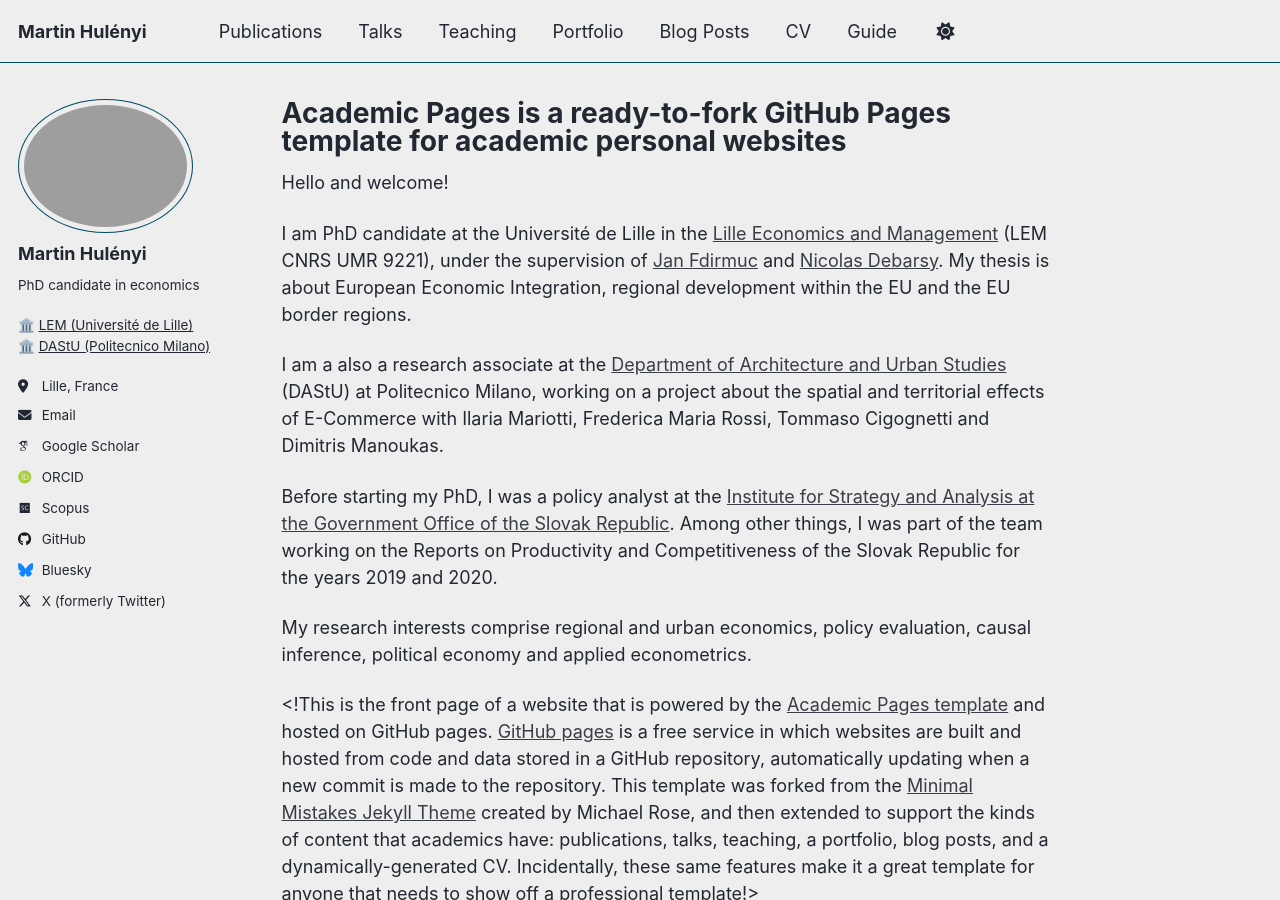
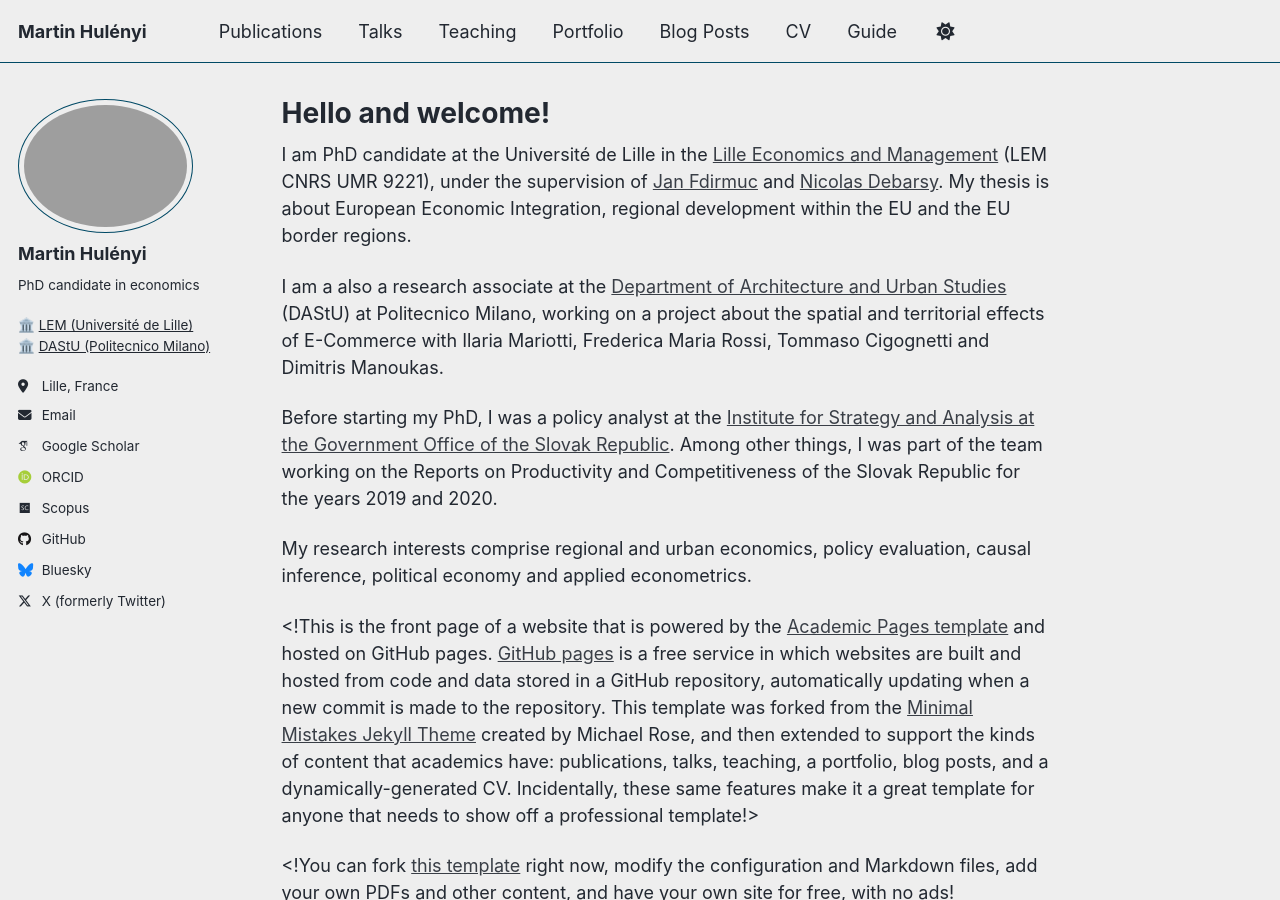
Before and after one commit to martinhulenyi/martinhulenyi.github.io, a Jekyll site: the page built from _pages/about.md, in a window 1280 px wide and 900 px high. Built offline with Jekyll 4.4.1, drawn with Linux system fonts in a browser that asks for light colours; some web fonts are replaced; a script that is not in the unit is left out.

Commit message:
Update about.md

```diff
--- a/_pages/about.md
+++ b/_pages/about.md
@@ -1,12 +1,11 @@
 ---
 permalink: /
-title: "Academic Pages is a ready-to-fork GitHub Pages template for academic personal websites"
+title: "Hello and welcome!"
 author_profile: true
 redirect_from:
   - /about/
   - /about.html
 ---
-Hello and welcome!
 
 I am PhD candidate at the Université de Lille in the <a href="https://lem.univ-lille.fr/" target="_blank" rel="noopener">Lille Economics and Management</a> (LEM CNRS UMR 9221), under the supervision of <a href="https://fidrmuc.net" target="_blank" rel="noopener">Jan Fdirmuc</a> and <a href="https://sites.google.com/view/nicolasdebarsy/" target="_blank" rel="noopener">Nicolas Debarsy</a>. My thesis is about European Economic Integration, regional development within the EU and the EU border regions.
 
```
